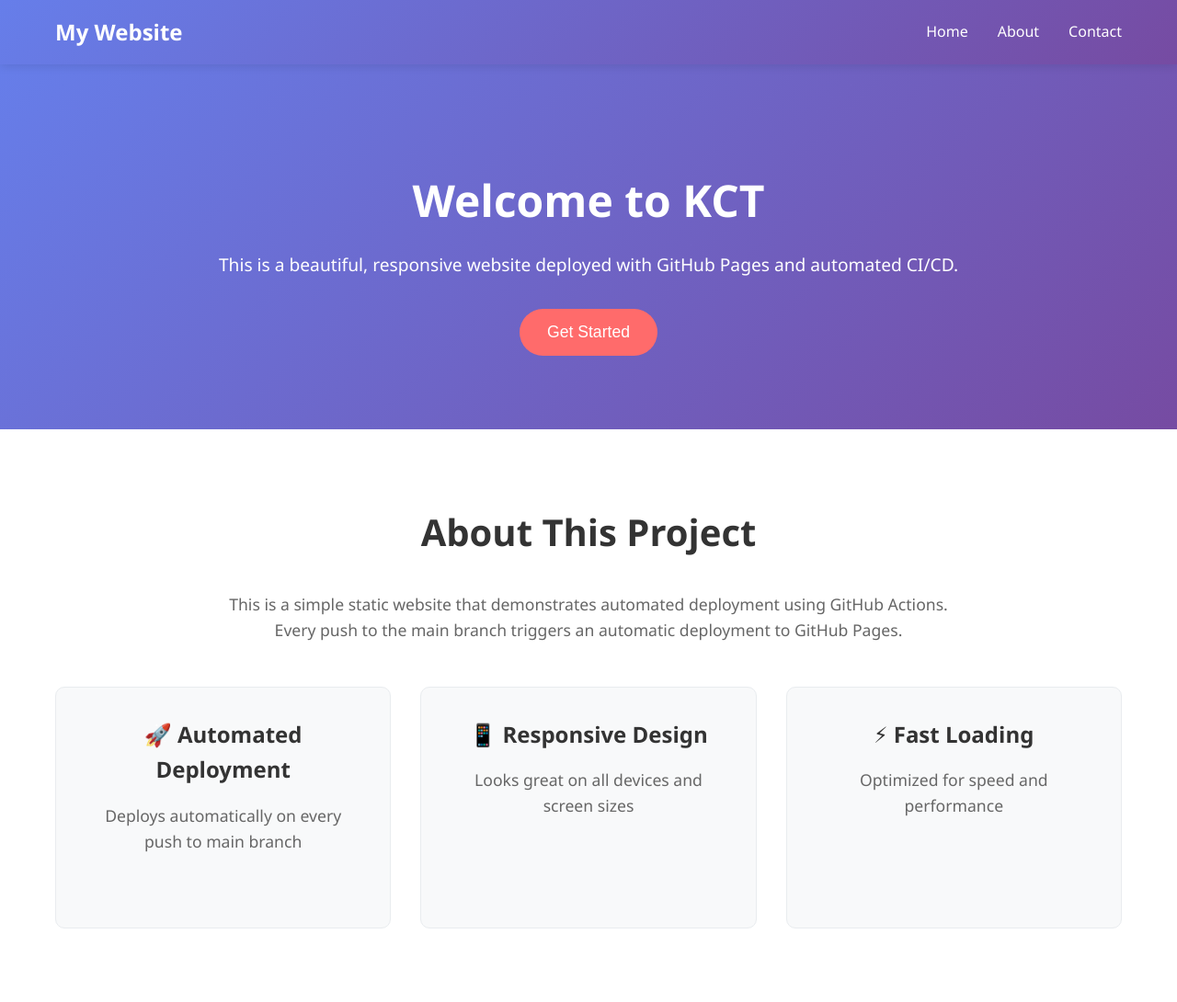
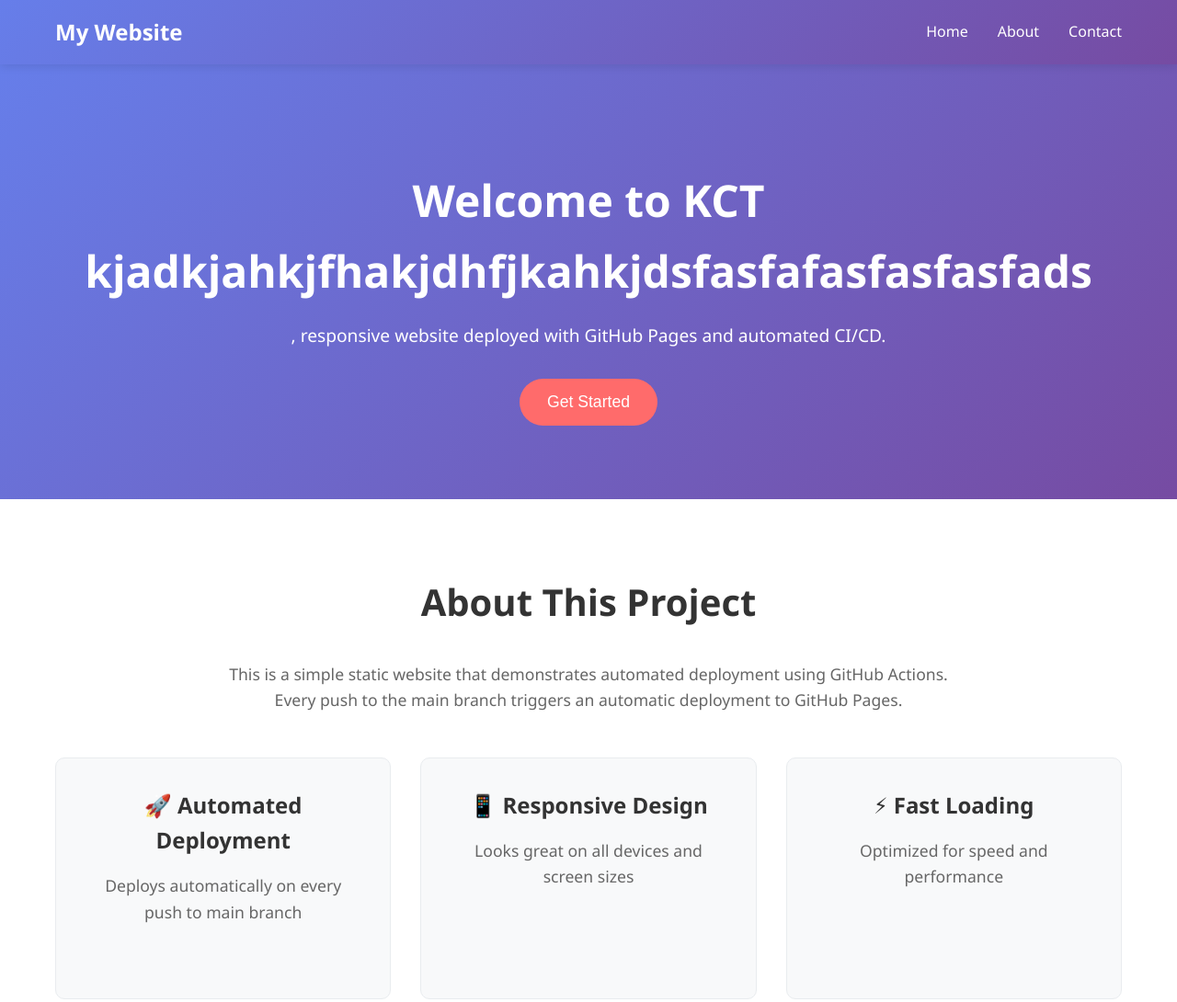
Before and after one commit to jeevanantham-aivar/simple-cicd, a plain HTML site: page index.html in a window 1280 px wide. Shown: the top 1090 px of the page at 92% size. Drawn offline with Linux system fonts and the light colour scheme.

Commit message:
modified content

```diff
--- a/index.html
+++ b/index.html
@@ -21,8 +21,8 @@
     <main>
         <section id="home" class="hero">
             <div class="container">
-                <h1>Welcome to KCT </h1>
-                <p>This is a beautiful, responsive website deployed with GitHub Pages and automated CI/CD.</p>
+                <h1>Welcome to KCT kjadkjahkjfhakjdhfjkahkjdsfasfafasfasfasfads </h1>
+                <p>, responsive website deployed with GitHub Pages and automated CI/CD.</p>
                 <button class="cta-button">Get Started</button>
             </div>
         </section>
```
